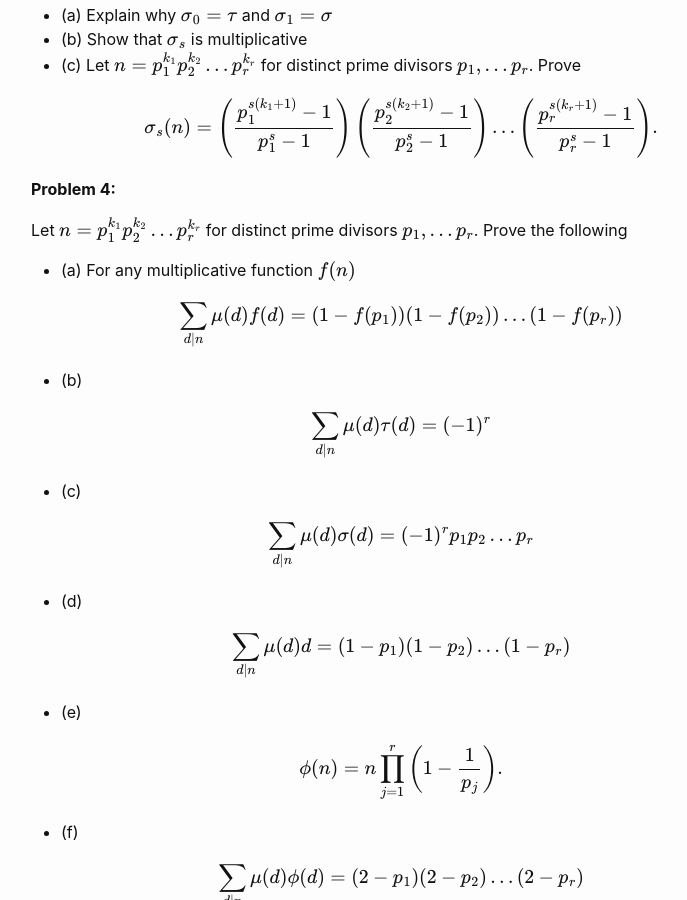
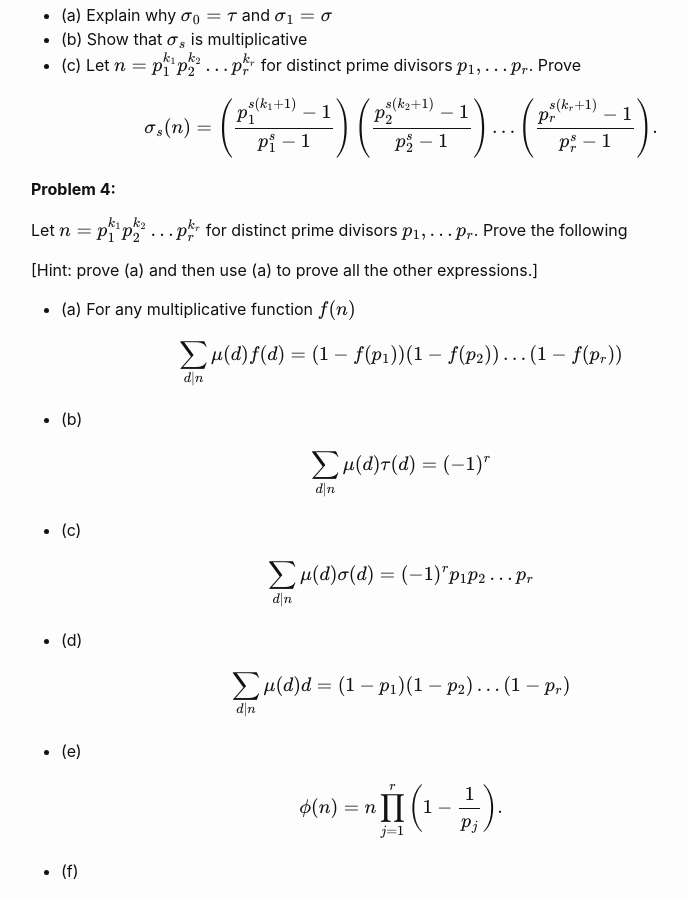
Before and after one commit to wcasper/math430spring2023, a Jekyll site: the page built from _homework/hw5.md, in a window 1280 px wide and 900 px high, scrolled down 988 px. Shown: the whole window, without its empty margins (239-926 px from the left). Built offline with Jekyll 4.4.1, drawn with Linux system fonts in a browser that asks for light colours.

Commit message:
added hint

```diff
--- a/_homework/hw5.md
+++ b/_homework/hw5.md
@@ -45,6 +45,8 @@ $$\sigma_s(n) = \left(\frac{p_1^{s(k_1+1)}-1}{p_1^s-1}\right)\left(\frac{p_2^{s(
 
 Let $$n = p_1^{k_1}p_2^{k_2}\dots p_r^{k_r}$$ for distinct prime divisors $$p_1,\dots p_r$$.  Prove the following
 
+[Hint: prove (a) and then use (a) to prove all the other expressions.]
+
 * (a) For any multiplicative function $$f(n)$$
 
 $$\sum_{d\mid n} \mu(d)f(d) = (1-f(p_1))(1-f(p_2))\dots(1-f(p_r))$$
```
